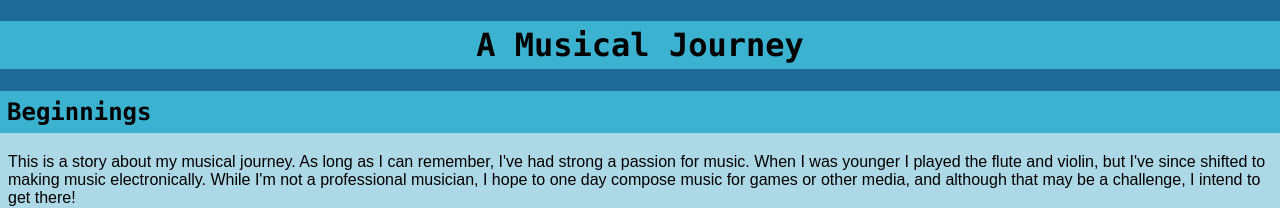
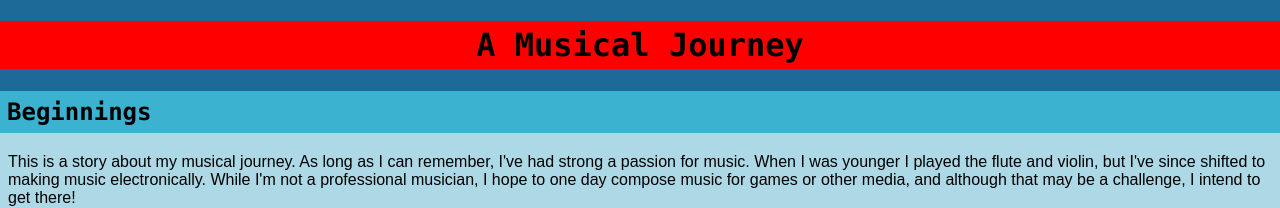
Before and after one commit to jmbun/musical-journey, a website: page index.html in a window 1280 px wide. Shown: the top 208 px of the page. Drawn offline with Linux system fonts and the light colour scheme.

Commit message:
Grader thing

```diff
--- a/styles.css
+++ b/styles.css
@@ -17,7 +17,7 @@ main {
 }
 
 #mainHeading {
-    background-color: rgb(59, 178, 207);
+    background-color: red;
     font-family: "Lucida Console", "Courier New", monospace;
 	text-align: center;
     padding: 5px
```
